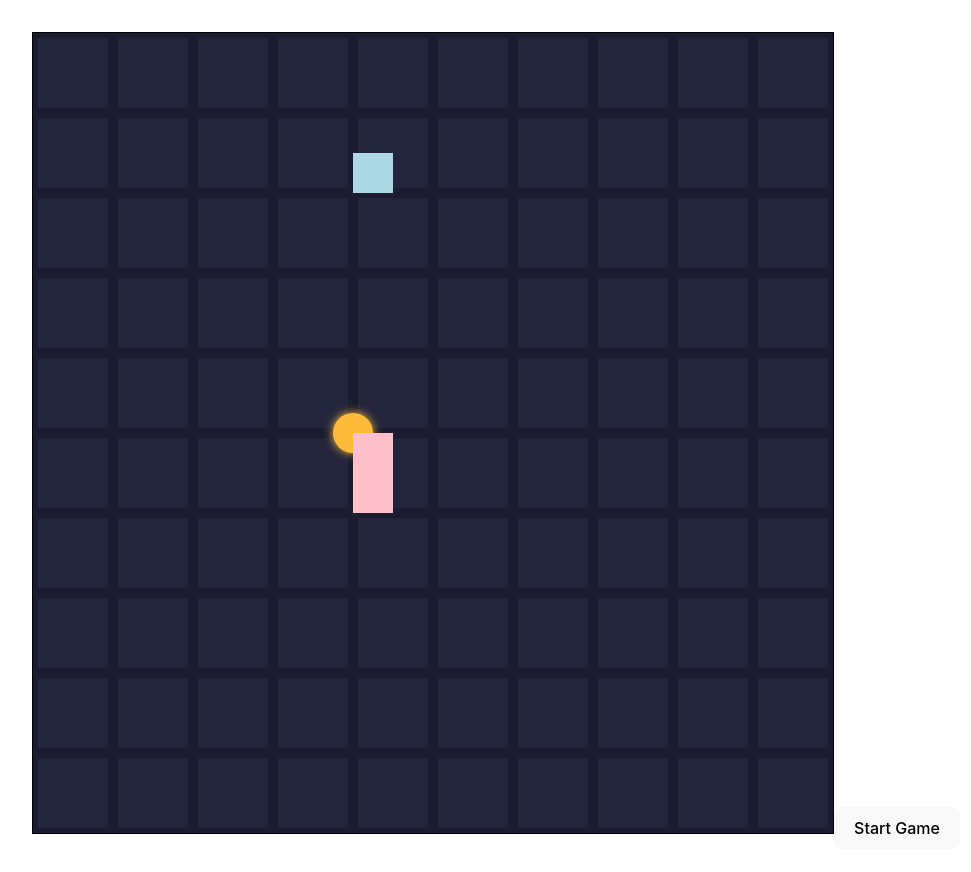
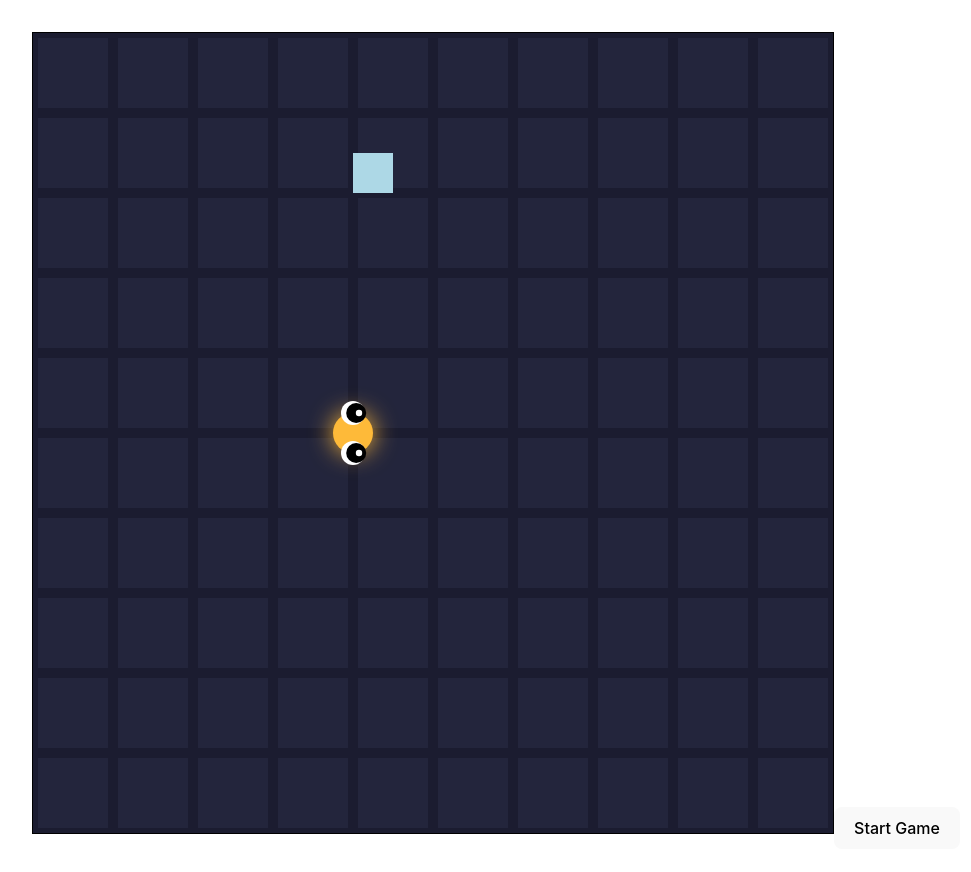
Before and after one commit to Byron2016/034_Snake_001, a React app in the folder projects/b_snake_weibenfalk_react_jhampier_001/: page / in a window 1280 px wide. Shown: the whole page, without its empty margins (144-1115 px from the left). Built offline with nearby package versions, Linux system fonts and the light colour scheme.

Commit message:
b_vite: w-react-j_aa add eyes to head and update head styles

```diff
--- a/projects/b_snake_weibenfalk_react_jhampier_001/src/App.jsx
+++ b/projects/b_snake_weibenfalk_react_jhampier_001/src/App.jsx
@@ -18,9 +18,10 @@ import {
 
 //components
 import {drawBackground} from "./components/Background/drawBackground"
+import { drawHead } from './components/Snake/drawHead'
+import { EyesToDraw } from './components/Snake/drawEyes'
 
 import { GAME_LOOP_CONSOL, IS_DEVELOPMENT } from './config'
-import { drawHead } from './components/Snake/drawHead'
 
 function App () {
   const canvasRef = useRef(null)
@@ -115,9 +116,16 @@ function App () {
     // Head
     context.setTransform(SCALE, 0, 0, SCALE, 0, 0)
     drawHead({position:{x:snake[0][0],y:snake[0][1]}, ctx:context})
+
+    // Eyes
+    EyesToDraw({
+      eye_one_position:{x:snake[0][0],y:snake[0][1]},
+      eye_two_position:{x:snake[0][0],y:snake[0][1]},
+      ctx:context})
+
     //context.clearRect(0, 0, CANVAS_SIZE[0], CANVAS_SIZE[1])
-    context.fillStyle = 'pink'
-    snake.forEach(([x, y]) => context.fillRect(x, y, 1, 1))
+    //context.fillStyle = 'pink'
+    //snake.forEach(([x, y]) => context.fillRect(x, y, 1, 1))
     context.fillStyle = 'lightblue'
     context.fillRect(apple[0], apple[1], 1, 1)
   }, [snake, apple, gameOver])
--- /dev/null
+++ b/projects/b_snake_weibenfalk_react_jhampier_001/src/components/Snake/drawEyes.js
@@ -0,0 +1,91 @@
+// Utils
+import drawCircle from "../utils/drawCircle";
+
+// constants
+import {
+  DRAW_EYE_01,
+  DRAW_EYE_02,
+} from '../../constants/eyes_constants'
+
+export function EyesToDraw({
+  eye_one_position,
+  eye_two_position,
+  ctx,
+}){
+
+  drawEye({position:eye_one_position,eye_properties:DRAW_EYE_01,ctx})
+
+  drawEye({position:eye_two_position,eye_properties:DRAW_EYE_02,ctx})
+}
+
+function drawEye({
+  position,
+  eye_properties,
+  ctx,
+}) {
+
+  const eye_prop = {...eye_properties};
+  //Sclera
+  drawEyeSection({
+    position,
+    radio: eye_prop.EYE_RADIO,
+    position_offset: eye_prop.EYE_SCLERA_DESP,
+    color: eye_prop.EYE_SCLERA_COLOR,
+    transparency: eye_prop.EYE_SCLERA_TRANSPARENCY,
+    shadowColor: eye_prop.EYE_SCLERA_SHADOW_COLOR,
+    shadowBlur: eye_prop.EYE_SCLERA_SHADOW_BLUR,
+    ctx,
+  })
+
+//  //Iris
+ drawEyeSection({
+  position,
+  radio: eye_prop.EYE_RADIO,
+  position_offset: eye_prop.EYE_IRIS_DESP,
+  color: eye_prop.EYE_IRIS_COLOR,
+  transparency: eye_prop.EYE_IRIS_TRANSPARENCY,
+  shadowColor: eye_prop.EYE_IRIS_SHADOW_COLOR,
+  shadowBlur: eye_prop.EYE_IRIS_SHADOW_BLUR,
+  ctx,
+})
+
+//   //Pupil
+  drawEyeSection({
+    position,
+    radio: eye_prop.EYE_RADIO,
+    position_offset: eye_prop.EYE_PUPIL_DESP,
+    color: eye_prop.EYE_PUPIL_COLOR,
+    transparency: eye_prop.EYE_PUPIL_TRANSPARENCY,
+    shadowColor: eye_prop.EYE_PUPIL_SHADOW_COLOR,
+    shadowBlur: eye_prop.EYE_PUPIL_SHADOW_BLUR,
+    ctx,
+  })
+}
+
+function drawEyeSection({
+  position,
+  radio,
+  position_offset,
+  color,
+  shadowColor,
+  shadowBlur,
+  transparency,
+  ctx
+}){
+  const newPosition = {
+    x: position.x + position_offset[0],
+    y: position.y + position_offset[1],
+  };
+
+  const newRadio = radio + position_offset[2];
+
+  drawCircle({
+    position: newPosition,
+    radio: newRadio,
+    color,
+    ctx,
+    transparency,
+    shadowBlur,
+    shadowColor,
+  });
+}
--- a/projects/b_snake_weibenfalk_react_jhampier_001/src/components/Snake/drawHead.ts
+++ b/projects/b_snake_weibenfalk_react_jhampier_001/src/components/Snake/drawHead.js
@@ -3,9 +3,7 @@
 import drawCircle from "../utils/drawCircle";
 
 // constants
-import {
-  DRAW_HEAD
-} from '../../constants/constants'
+import { DRAW_HEAD } from "../../constants/head_constants";
 
 export function drawHead({
   position, //headPosition
@@ -16,12 +14,14 @@ export function drawHead({
   const color = DRAW_HEAD.HEAD_COLOR;
   const shadowColor = DRAW_HEAD.HEAD_SHADOW_COLOR;
   const transparency = DRAW_HEAD.HEAD_TRANSPARENCY
+  const shadowBlur = DRAW_HEAD.HEAD_SHADOW_BLUR;
   drawCircle({
     position,
     radio,
     color,
     transparency,
     shadowColor,
+    shadowBlur,
     ctx,
   });
 
--- /dev/null
+++ b/projects/b_snake_weibenfalk_react_jhampier_001/src/components/utils/drawCircle.js
@@ -0,0 +1,22 @@
+function drawCircle({
+  position,
+  radio,
+  color,
+  transparency,
+  shadowColor,
+  shadowBlur,
+  ctx,
+}) {
+    ctx.save();
+    ctx.beginPath();
+    ctx.arc(position.x, position.y, radio, 0, 2 * Math.PI);
+    ctx.fillStyle = color;
+    ctx.globalAlpha = transparency;
+    ctx.shadowColor = shadowColor;
+    ctx.shadowBlur = shadowBlur;
+    ctx.fill();
+    ctx.closePath();
+    ctx.restore();
+}
+
+export default drawCircle;
--- a/projects/b_snake_weibenfalk_react_jhampier_001/src/components/utils/drawCircle.ts
+++ /dev/null
@@ -1,21 +0,0 @@
-function drawCircle({
-  position,
-  radio,
-  color,
-  transparency,
-  shadowColor,
-  ctx,
-}) {
-  ctx.save();
-  ctx.beginPath();
-  ctx.arc(position.x, position.y, radio, 0, 2 * Math.PI);
-  ctx.fillStyle = color;
-  ctx.globalAlpha = transparency;
-  ctx.shadowColor = shadowColor;
-  ctx.shadowBlur = 10;
-  ctx.fill();
-  ctx.closePath();
-  ctx.restore();
-}
-
-export default drawCircle;
--- a/projects/b_snake_weibenfalk_react_jhampier_001/src/constants/constants.js
+++ b/projects/b_snake_weibenfalk_react_jhampier_001/src/constants/constants.js
@@ -20,13 +20,6 @@ const DRAW_BACKGROUND = {
   NUMBER_CANVAS_TO_DIV: [80,80]
 }
 
-const DRAW_HEAD = {
-  HEAD_COLOR:"#FEBA39",
-  HEAD_SHADOW_COLOR:"#FEBA39",
-  HEAD_TRANSPARENCY:1,
-  HEAD_RADIO:0.5,
-}
-
 export {
   CANVAS_SIZE,
   SNAKE_START,
@@ -35,6 +28,5 @@ export {
   SPEED,
   DIRECTIONS,
   COLOR_BACKGROUND,
-  DRAW_BACKGROUND,
-  DRAW_HEAD
+  DRAW_BACKGROUND
 }
--- /dev/null
+++ b/projects/b_snake_weibenfalk_react_jhampier_001/src/constants/eyes_constants.js
@@ -0,0 +1,62 @@
+//const DRAW_EYES = {}
+
+const DRAW_EYE_01 = {
+  EYE_POSITION: [8, 10],
+  EYE_RADIO:1.5,
+
+  // Note: x, y, radio
+  EYE_SCLERA_DESP:[0,-0.5,-1.20],
+  EYE_IRIS_DESP:[0.08,-0.5, -1.250],
+  EYE_PUPIL_DESP:[0.15,-0.5, -1.42],
+
+  // #region eye1
+  EYE_SCLERA_COLOR:  "white",
+  EYE_IRIS_COLOR: "black",
+  EYE_PUPIL_COLOR: "white",
+
+  EYE_SCLERA_SHADOW_COLOR: "transparent",
+  EYE_IRIS_SHADOW_COLOR: "transparent",
+  EYE_PUPIL_SHADOW_COLOR:"transparent",
+
+  EYE_SCLERA_SHADOW_BLUR: 25,
+  EYE_IRIS_SHADOW_BLUR: 25,
+  EYE_PUPIL_SHADOW_BLUR: 25,
+
+  EYE_SCLERA_TRANSPARENCY:1,
+  EYE_IRIS_TRANSPARENCY:1,
+  EYE_PUPIL_TRANSPARENCY:1,
+  // #endregion eye1
+}
+
+const DRAW_EYE_02 = {
+  EYE_POSITION: [8, 10],
+  EYE_RADIO:1.5,
+
+  // Note: x, y, radio
+  EYE_SCLERA_DESP:[0,0.5,-1.20],
+  EYE_IRIS_DESP:[0.08,0.5, -1.250],
+  EYE_PUPIL_DESP:[0.15,0.5, -1.42],
+
+  // #region eye2
+  EYE_SCLERA_COLOR:  "white",
+  EYE_IRIS_COLOR: "black",
+  EYE_PUPIL_COLOR: "white",
+
+  EYE_SCLERA_SHADOW_COLOR: "transparent",
+  EYE_IRIS_SHADOW_COLOR: "transparent",
+  EYE_PUPIL_SHADOW_COLOR:"transparent",
+
+  EYE_SCLERA_SHADOW_BLUR: 25,
+  EYE_IRIS_SHADOW_BLUR: 25,
+  EYE_PUPIL_SHADOW_BLUR: 25,
+
+  EYE_SCLERA_TRANSPARENCY:1,
+  EYE_IRIS_TRANSPARENCY:1,
+  EYE_PUPIL_TRANSPARENCY:1,
+  // #endregion eye
+}
+
+export {
+  DRAW_EYE_01,
+  DRAW_EYE_02
+}
--- /dev/null
+++ b/projects/b_snake_weibenfalk_react_jhampier_001/src/constants/head_constants.js
@@ -0,0 +1,11 @@
+const DRAW_HEAD = {
+  HEAD_COLOR:"#FEBA39",
+  HEAD_SHADOW_COLOR: "#FEBA39",
+  HEAD_SHADOW_BLUR: 25,
+  HEAD_TRANSPARENCY:1,
+  HEAD_RADIO:0.5,
+}
+
+export {
+  DRAW_HEAD,
+}
```
